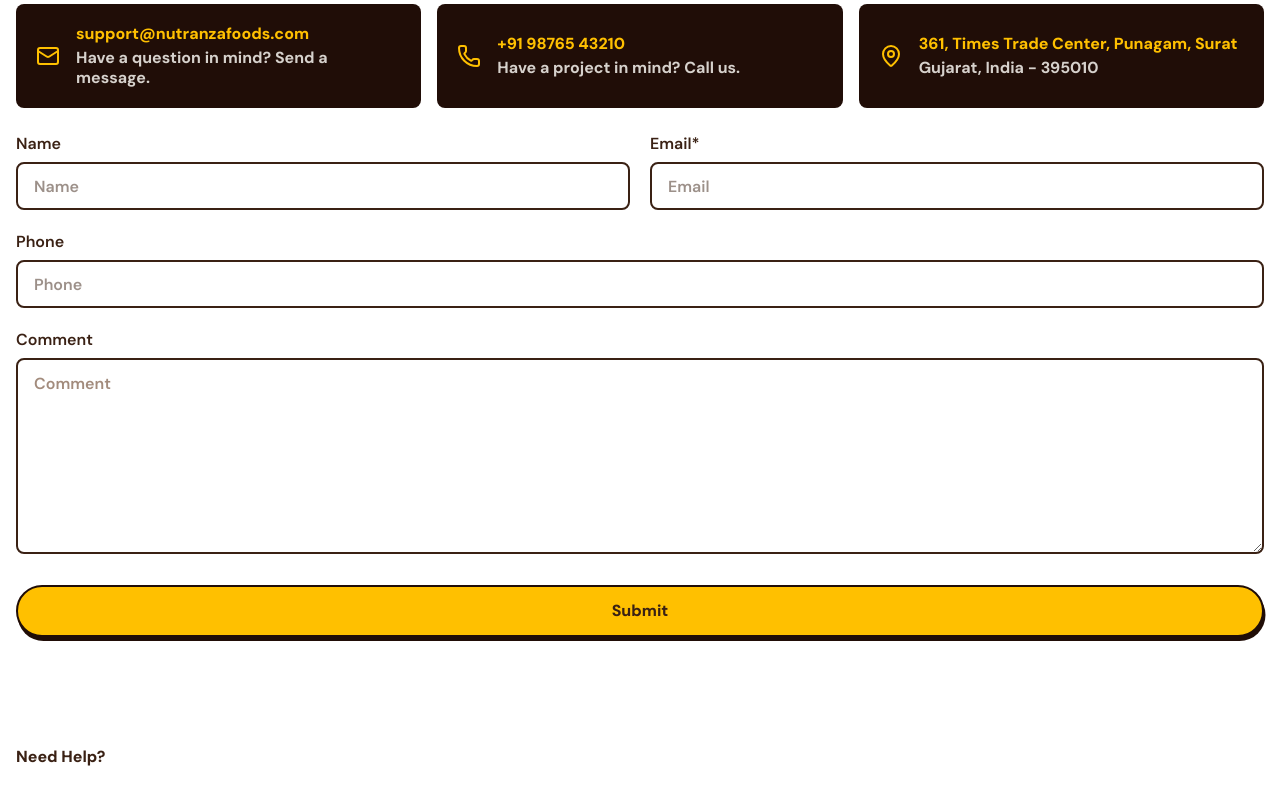
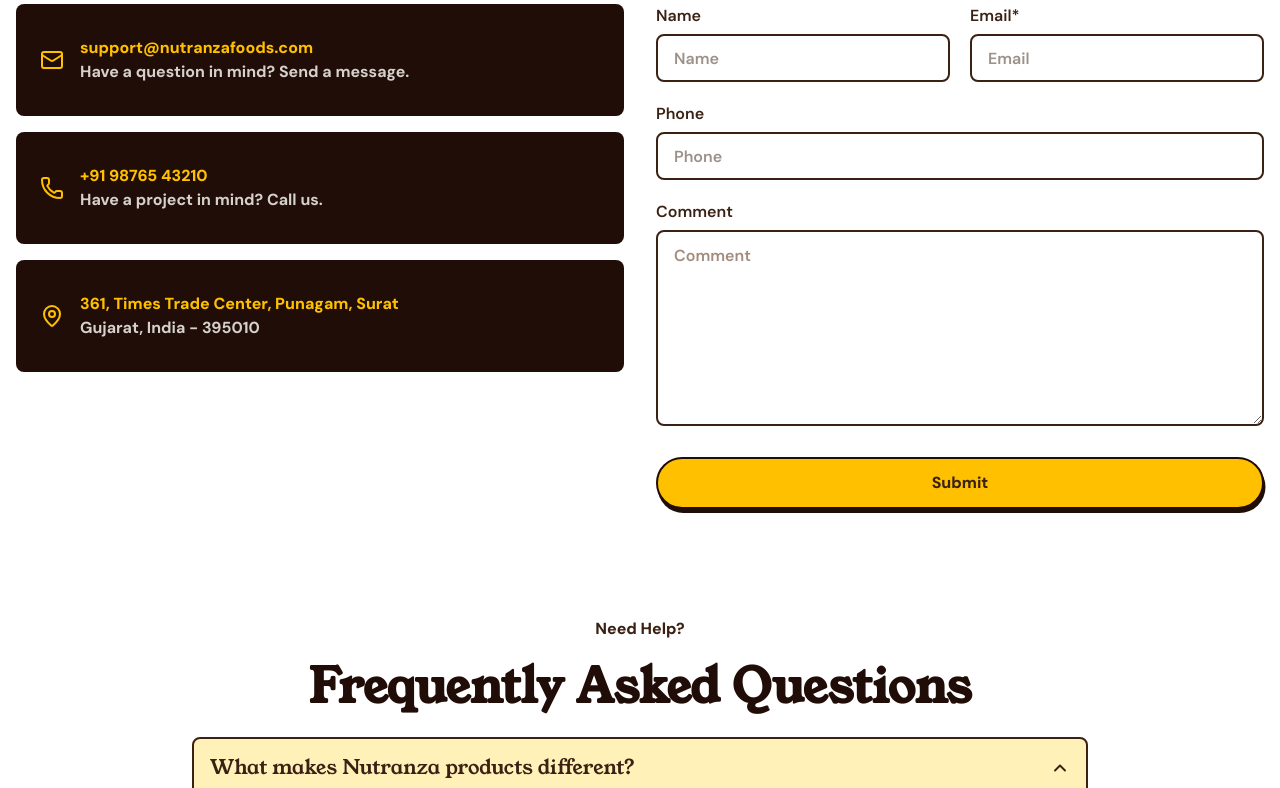
Before and after one commit to nutranza/nutranza-web, a Next.js app: page /contact in a window 1280 px wide. Shown: the part 1020-1808 px from the top of the page. Built offline with nearby package versions, Linux system fonts and the light colour scheme; a web font is replaced by a local one.

Commit message:
feat: update Contact FAQ and Form sections with improved layout and styling

```diff
--- a/src/app/contact/_components/contact-faq-section.tsx
+++ b/src/app/contact/_components/contact-faq-section.tsx
@@ -40,18 +40,15 @@
   const [openIndex, setOpenIndex] = useState(0);
 
   return (
-    <section
-      aria-labelledby="contact-faq-title"
-      className="bg-white pb-18"
-    >
+    <section aria-labelledby="contact-faq-title" className="bg-white pb-18">
       <div className="Container">
-        <div className="max-w-4xl space-y-5">
-          <p className="text-base font-extrabold leading-none text-brand-cocoa sm:text-base">
+        <div className="mx-auto max-w-4xl space-y-5">
+          <p className="text-center text-base font-extrabold leading-none text-brand-cocoa sm:text-base">
             Need Help?
           </p>
           <h2
             id="contact-faq-title"
-            className="font-heading text-4xl font-black leading-tight tracking-normal text-brand-cocoa-deep sm:text-5xl"
+            className="text-center font-heading text-4xl font-black leading-tight tracking-normal text-brand-cocoa-deep sm:text-5xl"
           >
             Frequently Asked Questions
           </h2>
--- a/src/app/contact/_components/contact-form-section.tsx
+++ b/src/app/contact/_components/contact-form-section.tsx
@@ -50,30 +50,29 @@
             Need to Talk? Contact Us Today
           </h2>
           <p className="mt-4 max-w-xl font-semibold leading-6 text-brand-cocoa/80 sm:text-base sm:leading-7">
-              Have questions or need assistance? Our team is here to help.
-              Reach out to us anytime, and we&apos;ll provide the support and
+            Have questions or need assistance? Our team is here to help. Reach
+            out to us anytime, and we&apos;ll provide the support and
             information you need.
           </p>
         </div>
 
-          <div className="mt-8 grid gap-4 lg:grid-cols-3">
+        <div className="mt-8 grid gap-6 lg:grid-cols-2 lg:items-start lg:gap-8">
+          <div className="grid gap-4">
             {contactCards.map((card) => (
               <a
                 key={card.title}
                 href={card.href}
-                className="group flex min-h-24 items-center gap-4 rounded-lg bg-brand-cocoa-deep p-5 text-brand-surface transition-transform duration-300 ease-in"
+                className="group flex min-h-28 items-center gap-4 rounded-lg bg-brand-cocoa-deep p-5 text-brand-surface transition-transform duration-300 ease-in sm:p-6"
                 target={card.href.startsWith("http") ? "_blank" : undefined}
-                rel={
-                  card.href.startsWith("http") ? "noreferrer" : undefined
-                }
+                rel={card.href.startsWith("http") ? "noreferrer" : undefined}
               >
                 <card.Icon
                   aria-hidden="true"
                   className="size-6 shrink-0 text-brand-mango transition-transform duration-500 ease-out group-hover:rotate-y-180"
                   strokeWidth={2}
                 />
-                <span>
-                  <span className="block text-base font-extrabold leading-tight text-brand-mango">
+                <span className="min-w-0">
+                  <span className="block break-words text-base font-extrabold leading-tight text-brand-mango">
                     {card.title}
                   </span>
                   <span className="mt-1 block font-bold leading-5 text-brand-surface/82">
@@ -84,7 +83,7 @@
             ))}
           </div>
 
-          <form onSubmit={handleSubmit} className="mt-6">
+          <form onSubmit={handleSubmit}>
             <div className="grid gap-5 sm:grid-cols-2">
               <div>
                 <label
@@ -170,6 +169,7 @@
             </p>
           </form>
         </div>
+      </div>
     </section>
   );
 }
```
Lines whose indentation alone changed are shown as unchanged.
